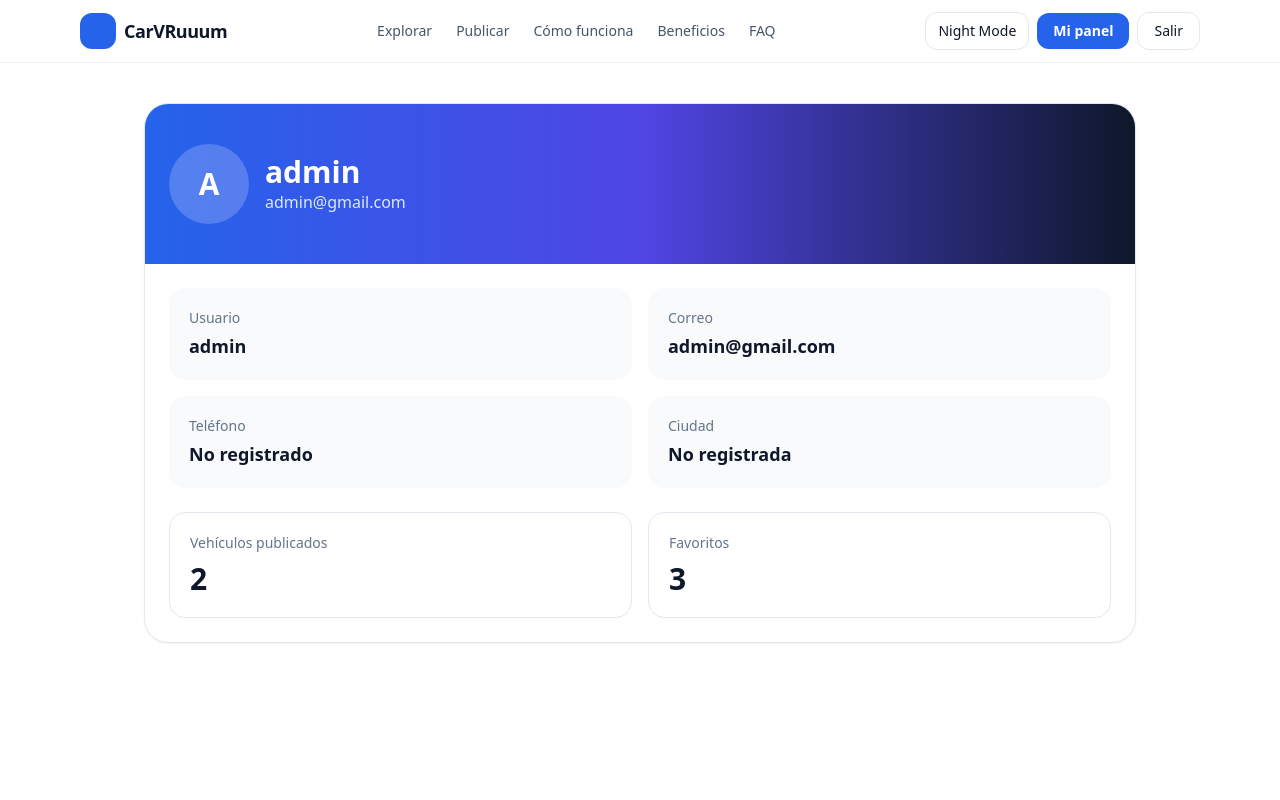
After one commit to SimonCastroV/CARVRUUM, a Django app: page /perfil/ in a window 1280 px wide. The commit adds this page. Run offline with Django 5.2, Linux system fonts and the light colour scheme; a user stored in the database is signed in; data comes from the database, SQL or seed files in the repository; both versions use the stored data as it was after the commit; some libraries are stand-ins or nearby versions.

Commit message:
FR18- Profile visualization

```diff
--- a/account/templates/account/landing.html
+++ b/account/templates/account/landing.html
@@ -29,13 +29,16 @@
             <a href="/cars/new/" class="rounded-2xl border border-slate-200 px-5 py-3 text-center text-sm font-semibold hover:bg-slate-50 dark:border-slate-800 dark:hover:bg-slate-900">
               Publicar mi carro
             </a>
+
+            <a href="{% url 'profile' %}" class="rounded-2xl border border-blue-200 px-5 py-3 text-center text-sm font-semibold text-blue-600 hover:bg-blue-50 dark:border-blue-800 dark:text-blue-400 dark:hover:bg-slate-900">
+              Ver mi perfil
+            </a>
           {% else %}
             <a href="{% url 'login' %}?next=/cars/new/" class="rounded-2xl border border-slate-200 px-5 py-3 text-center text-sm font-semibold hover:bg-slate-50 dark:border-slate-800 dark:hover:bg-slate-900">
               Publicar mi carro
             </a>
           {% endif %}
         </div>
-
         <!-- CONTADORES -->
         <div class="mt-8 grid grid-cols-3 gap-3 text-center">
           <div class="rounded-2xl border border-slate-200 p-4 dark:border-slate-800">
--- /dev/null
+++ b/account/templates/account/profile.html
@@ -0,0 +1,59 @@
+{% extends "base.html" %}
+{% block title %}Mi perfil | CarVRuuum{% endblock %}
+
+{% block content %}
+<section class="mx-auto max-w-5xl px-4 py-10">
+  <div class="overflow-hidden rounded-3xl border border-slate-200 bg-white shadow-sm dark:border-slate-800 dark:bg-slate-900">
+
+    <div class="bg-gradient-to-r from-blue-600 via-indigo-600 to-slate-900 px-6 py-10 text-white">
+      <div class="flex items-center gap-4">
+        <div class="flex h-20 w-20 items-center justify-center rounded-full bg-white/20 text-3xl font-bold uppercase">
+          {{ user_obj.username|slice:":1" }}
+        </div>
+        <div>
+          <h1 class="text-3xl font-bold">{{ user_obj.username }}</h1>
+          <p class="text-blue-100">{{ user_obj.email|default:"Sin correo registrado" }}</p>
+        </div>
+      </div>
+    </div>
+
+    <div class="grid gap-4 p-6 md:grid-cols-2">
+      <div class="rounded-2xl bg-slate-50 p-5 dark:bg-slate-950">
+        <p class="text-sm text-slate-500">Usuario</p>
+        <p class="mt-1 text-lg font-semibold">{{ user_obj.username }}</p>
+      </div>
+
+      <div class="rounded-2xl bg-slate-50 p-5 dark:bg-slate-950">
+        <p class="text-sm text-slate-500">Correo</p>
+        <p class="mt-1 text-lg font-semibold">{{ user_obj.email|default:"No registrado" }}</p>
+      </div>
+
+      <div class="rounded-2xl bg-slate-50 p-5 dark:bg-slate-950">
+        <p class="text-sm text-slate-500">Teléfono</p>
+        <p class="mt-1 text-lg font-semibold">
+          {% if profile.telefono %}{{ profile.telefono }}{% else %}No registrado{% endif %}
+        </p>
+      </div>
+
+      <div class="rounded-2xl bg-slate-50 p-5 dark:bg-slate-950">
+        <p class="text-sm text-slate-500">Ciudad</p>
+        <p class="mt-1 text-lg font-semibold">
+          {% if profile.ciudad %}{{ profile.ciudad }}{% else %}No registrada{% endif %}
+        </p>
+      </div>
+    </div>
+
+    <div class="grid gap-4 px-6 pb-6 md:grid-cols-2">
+      <div class="rounded-2xl border border-slate-200 p-5 dark:border-slate-800">
+        <p class="text-sm text-slate-500">Vehículos publicados</p>
+        <p class="mt-2 text-3xl font-bold">{{ my_cars_count }}</p>
+      </div>
+
+      <div class="rounded-2xl border border-slate-200 p-5 dark:border-slate-800">
+        <p class="text-sm text-slate-500">Favoritos</p>
+        <p class="mt-2 text-3xl font-bold">{{ my_favorites_count }}</p>
+      </div>
+    </div>
+  </div>
+</section>
+{% endblock %}
--- a/account/urls.py
+++ b/account/urls.py
@@ -6,4 +6,5 @@ urlpatterns = [
     path("home/", views.home, name="home"),
     path("login/", views.login_view, name="login"),
     path("register/", views.register_view, name="register"),
+    path("perfil/", views.profile_view, name="profile"),
 ]
--- a/account/views.py
+++ b/account/views.py
@@ -24,6 +24,19 @@ def landing(request):
         "my_favorites_count": my_favorites_count,
     })
 
+@login_required
+def profile_view(request):
+    profile, _ = Profile.objects.get_or_create(user=request.user)
+
+    my_cars_count = Car.objects.filter(owner=request.user).count()
+    my_favorites_count = Favorite.objects.filter(user=request.user).count()
+
+    return render(request, "account/profile.html", {
+        "user_obj": request.user,
+        "profile": profile,
+        "my_cars_count": my_cars_count,
+        "my_favorites_count": my_favorites_count,
+    })
 
 def login_view(request):
     next_url = request.GET.get("next") or request.POST.get("next")
```
Also changed, not shown: db.sqlite3.
